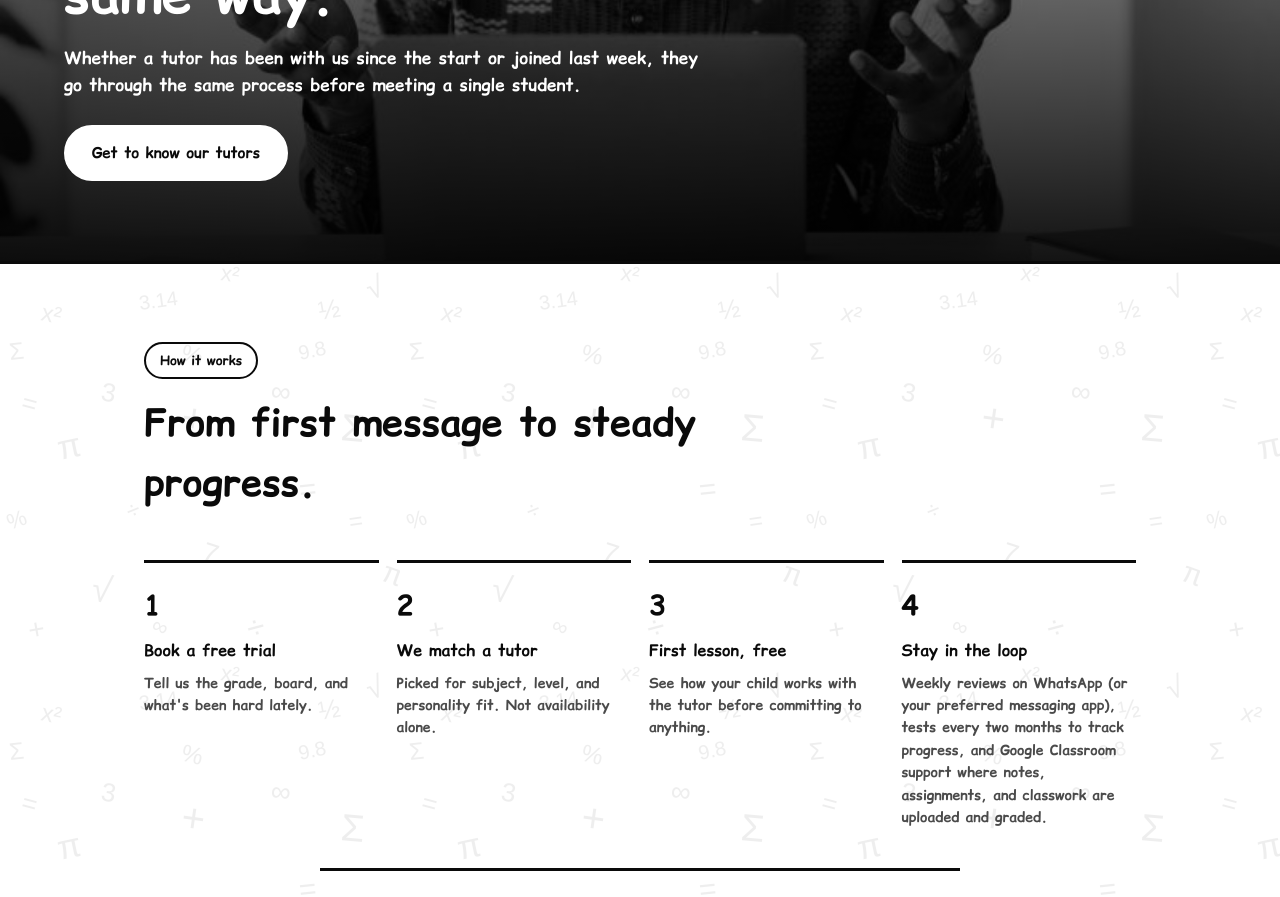
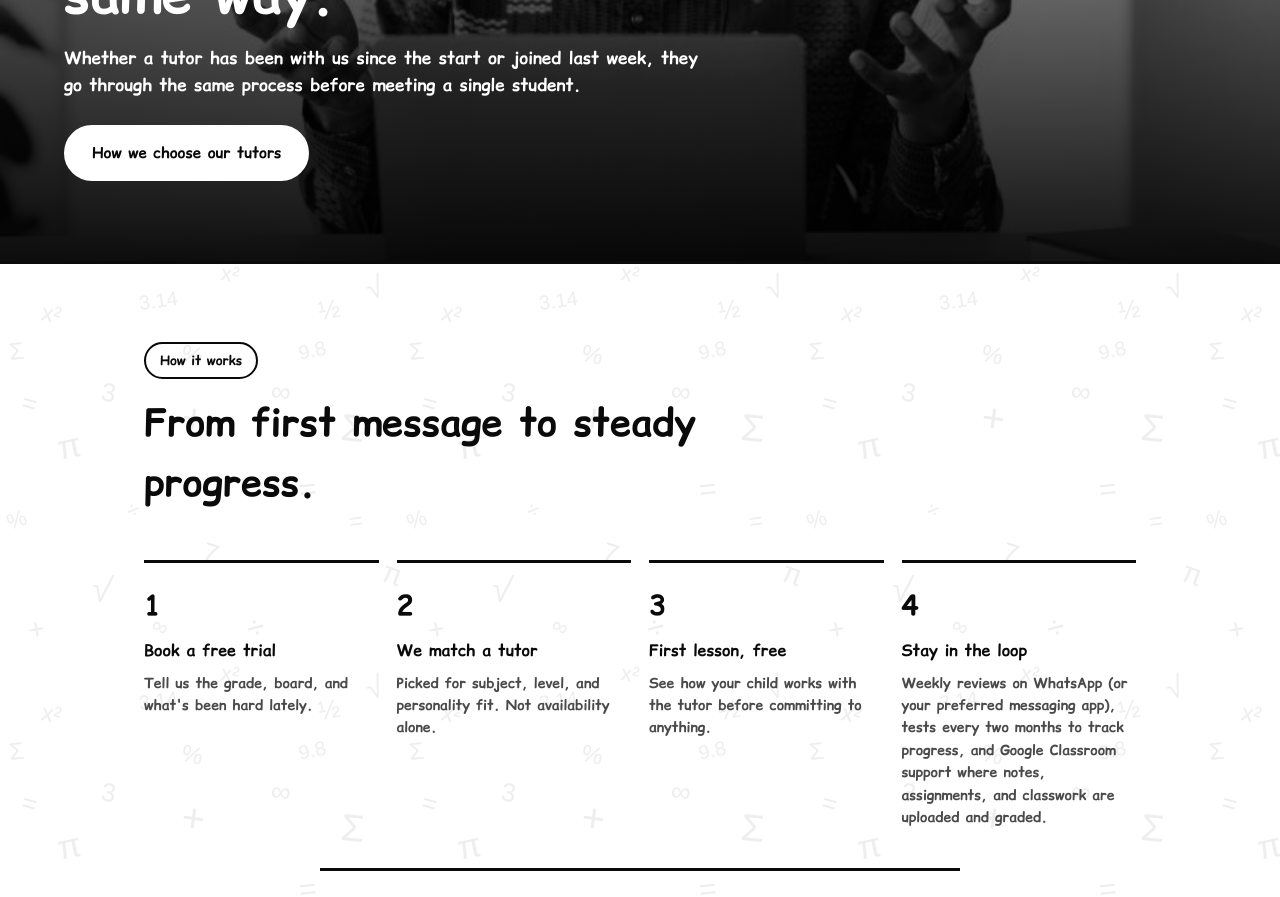
Before and after one commit to akpanekemini36-droid/BeyondClass, a website: page index.html in a window 1280 px wide. Shown: the part 3620-4517 px from the top of the page. Drawn offline with Linux system fonts and the light colour scheme; no server answers.

Commit message:
button change

```diff
--- a/index.html
+++ b/index.html
@@ -157,7 +157,7 @@
       <span class="kicker">How we choose our tutors</span>
       <h2 class="section-title">Every tutor, vetted the same way.</h2>
       <p class="section-desc">Whether a tutor has been with us since the start or joined last week, they go through the same process before meeting a single student.</p>
-      <a href="tutors.html#vetting" class="btn-invert">Get to know our tutors</a>
+      <a href="tutors.html#vetting" class="btn-invert">How we choose our tutors</a>
     </div>
   </div>
 </section><section id="how">
```
